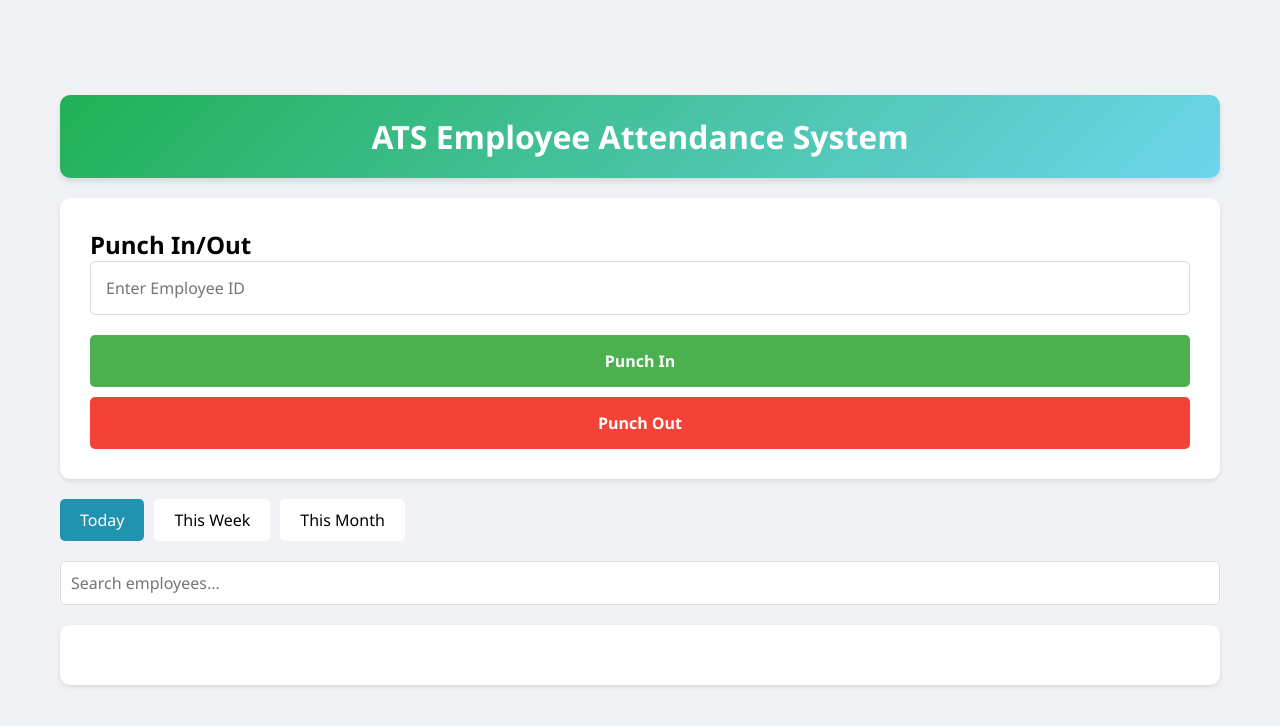
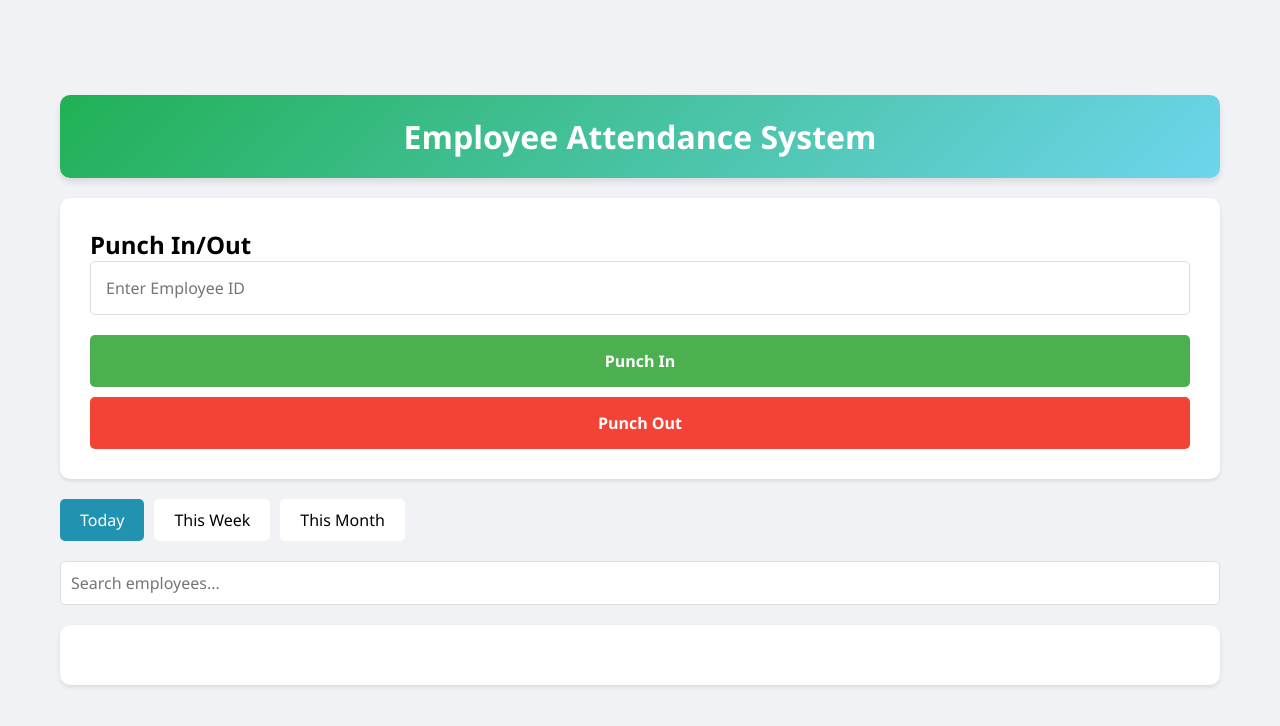
Before and after one commit to NIKHILESHGOWDAUS/punch-in-out, a plain HTML site: page index.html in a window 1280 px wide. Drawn offline with Linux system fonts and the light colour scheme.

Commit message:
Update index.html

```diff
--- a/index.html
+++ b/index.html
@@ -143,7 +143,7 @@
 <body>
     <div class="container">
         <div class="header">
-            <h1>ATS Employee Attendance System</h1>
+            <h1> Employee Attendance System</h1>
         </div>
 
         <!-- Employee Punch In/Out Section -->
```
